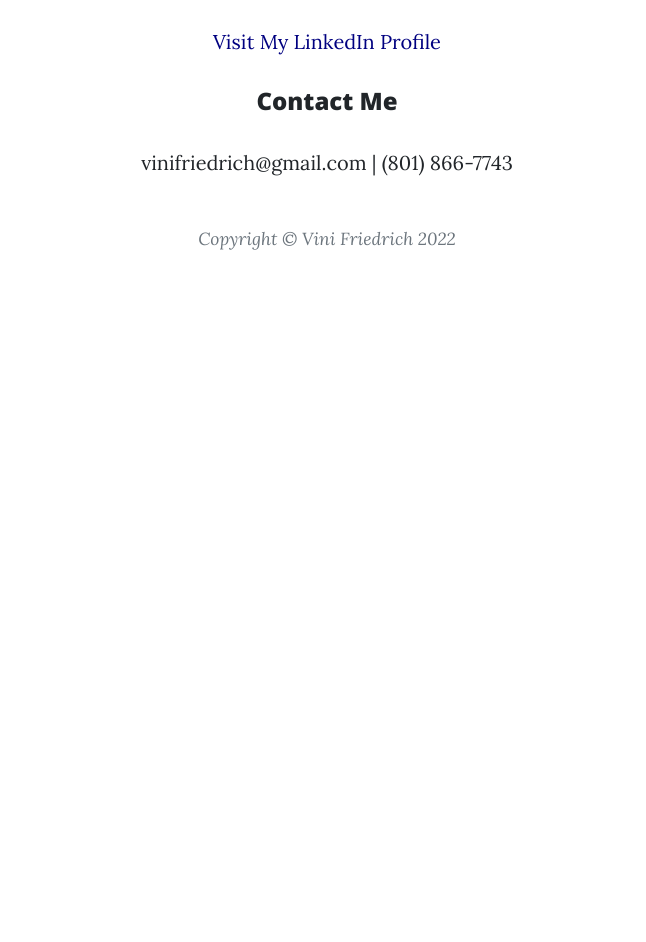
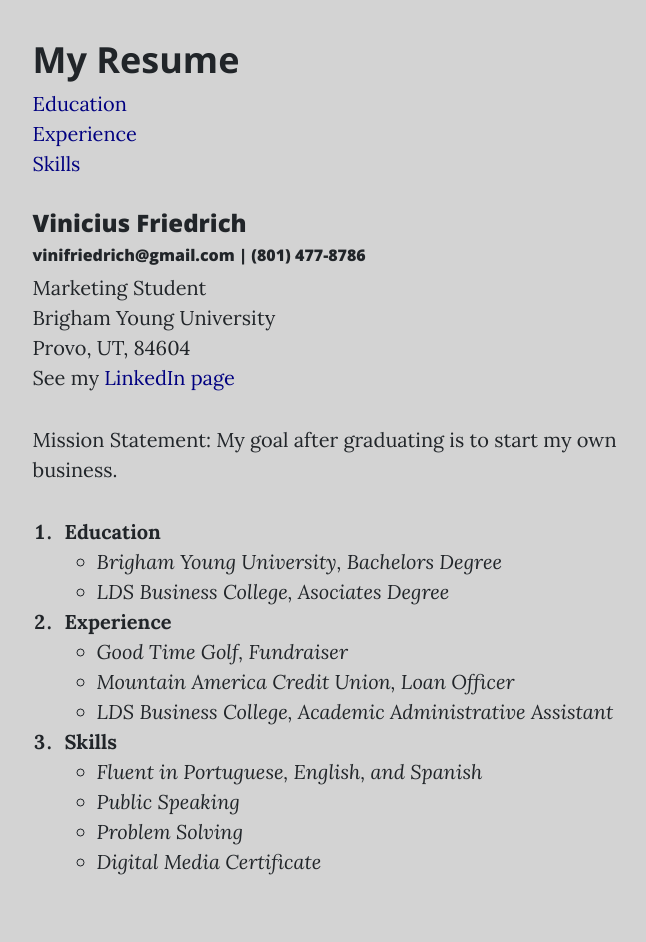
Before and after one commit to vinifriedrich7543/IS201, a plain HTML site: page html/about.html in a window 1280 px wide. Shown: the part 3004-3946 px from the top of the page, without its empty margins (313-959 px from the left). Before the commit the page ends 3304 px from the top, so only its background shows below. Drawn offline with nearby package versions, Linux system fonts and the light colour scheme; files whose address does not match are found by name.

Commit message:
Add files via upload

```diff
--- a/html/about.html
+++ b/html/about.html
@@ -78,6 +78,59 @@
             </div>
 
         </main>
+        <article style="background-color: lightgrey;" class="mb-4">
+            <div class="container px-4 px-lg-5">
+                <div class="row gx-4 gx-lg-5 justify-content-center">
+                    <div class="col-md-10 col-lg-8 col-xl-7">
+                        <h2 class="section-heading">My Resume</h2>
+        <body>
+            <a href="#edu">Education</a><br>
+            <a href="#exp">Experience</a><br>
+            <a href="#ski">Skills</a>
+            <br><br>
+
+            <h4>Vinicius Friedrich</h4> <h6>vinifriedrich@gmail.com | (801) 477-8786</h6>
+            Marketing Student<br>
+            Brigham Young University<br>
+            Provo, UT, 84604<br>
+            See my <a href="https://www.linkedin.com/in/viniciusfriedrich/" target="_blank" title="Vini's LinkedIn Profile">LinkedIn page</a>
+
+            <p>Mission Statement: My goal after graduating is to start my own business.</p>
+
+            <ol>
+                <li id="edu" class="resumeListHeading">
+                    Education
+                    <ul>
+                        <li class="list">Brigham Young University, Bachelors Degree</li>
+                        <li class="list">LDS Business College, Asociates Degree</li>
+                    </ul>
+                </li>
+                <li id="exp" class="resumeListHeading">
+                    Experience
+                    <ul>
+                        <li class="list">Good Time Golf, Fundraiser</li>
+                        <li class="list">Mountain America Credit Union, Loan Officer</li>
+                        <li class="list">LDS Business College, Academic Administrative Assistant</li>
+                    </ul>
+                </li>
+                <li id="ski" class="resumeListHeading">
+                    Skills
+                    <ul>
+                        <li class="list">Fluent in Portuguese, English, and Spanish</li>
+                        <li class="list">Public Speaking</li>
+                        <li class="list">Problem Solving</li>
+                        <li class="list">Digital Media Certificate</li>
+                    </ul>
+                </li>
+            </ol>
+
+            <p>&nbsp;
+
+        </body>
+        </div>
+    </div>
+</div>
+</article>
 
         <!-- Footer-->
         <footer class="border-top">
```
